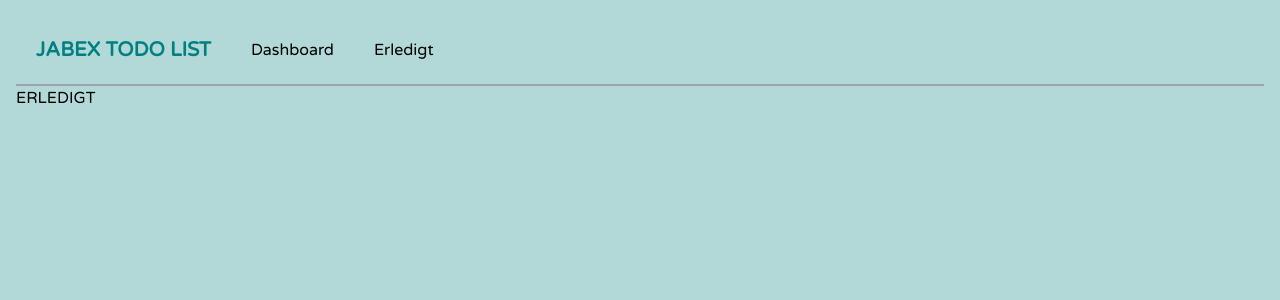
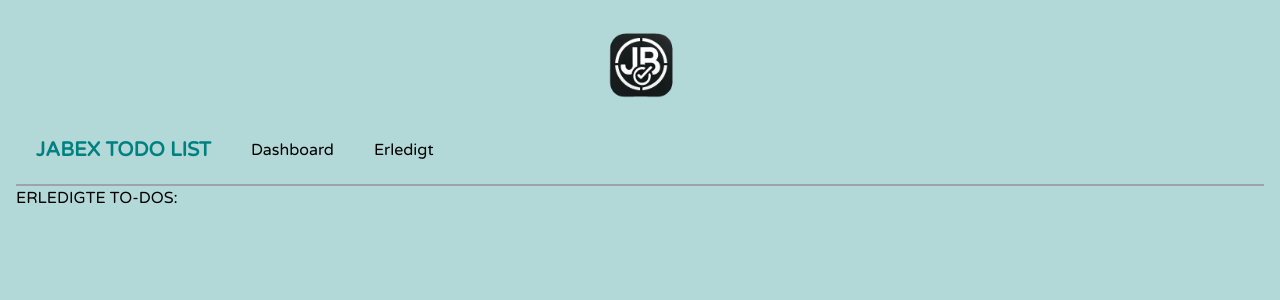
Before and after one commit to RebeccaPavelt/Jabex-Todos, a Next.js app: page /done in a window 1280 px wide. Shown: the top 300 px of the page. Built offline with nearby package versions, Linux system fonts and the light colour scheme.

Commit message:
add logo

```diff
--- a/app/components/Navbar.jsx
+++ b/app/components/Navbar.jsx
@@ -1,8 +1,13 @@
+import Image from "next/image";
 import Link from "next/link";
+import Logo from "../../public/Designer.png";
 
 export default function Navbar() {
   return (
     <div>
+      <div className="flex justify-center">
+        <Image src={Logo} alt="Jabex Logo" width={100} height={100} />
+      </div>
       <nav className="nav">
         <h1 className="nav_items">Jabex Todo List</h1>
         <Link className="nav_items" href="/">
--- a/app/done/page.jsx
+++ b/app/done/page.jsx
@@ -1,7 +1,7 @@
 export default function Done() {
   return (
     <main>
-      <h2>Erledigt</h2>
+      <h2>Erledigte To-Dos:</h2>
     </main>
   );
 }
--- a/app/page.jsx
+++ b/app/page.jsx
@@ -1,7 +1,7 @@
 export default function Home() {
   return (
     <main>
-      <h2>TODOS</h2>
+      <h2>Aktuelle To-Dos:</h2>
     </main>
   );
 }
```
Also changed, not shown: public/Designer.png (added).
